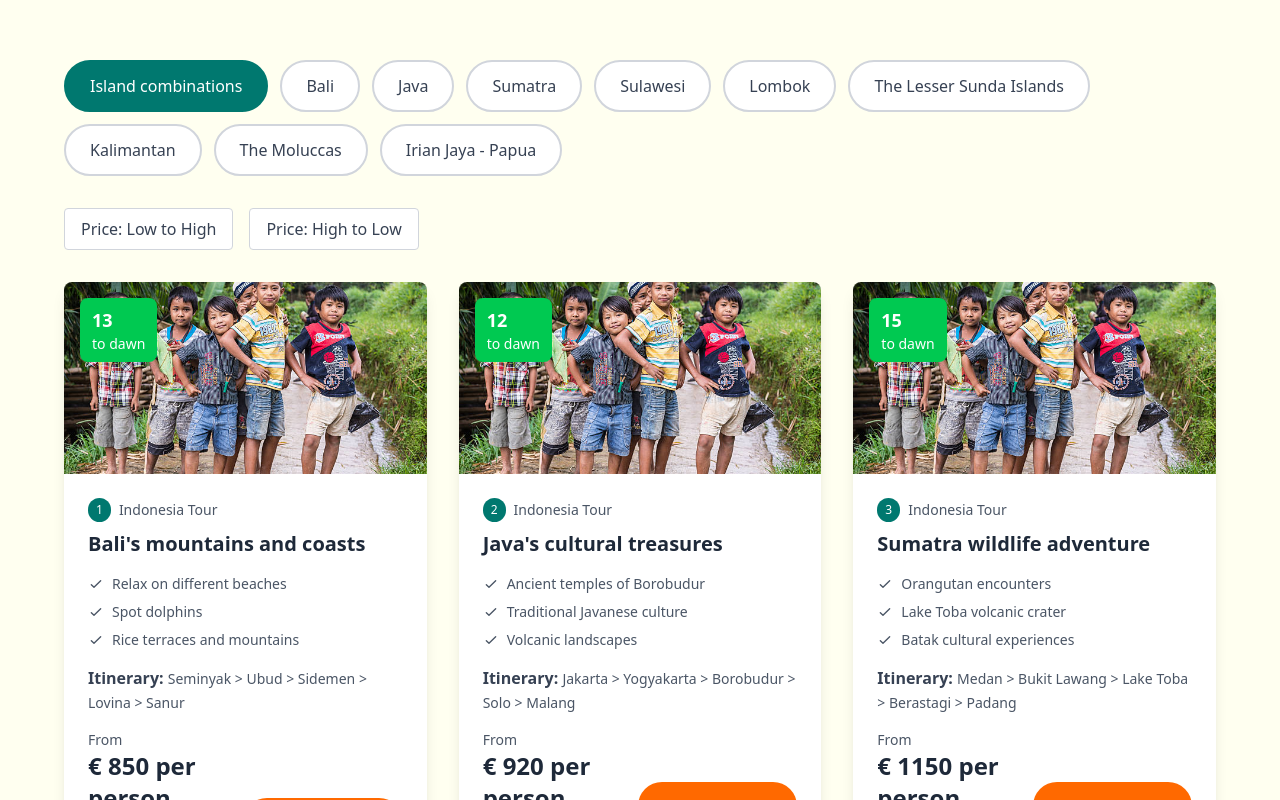
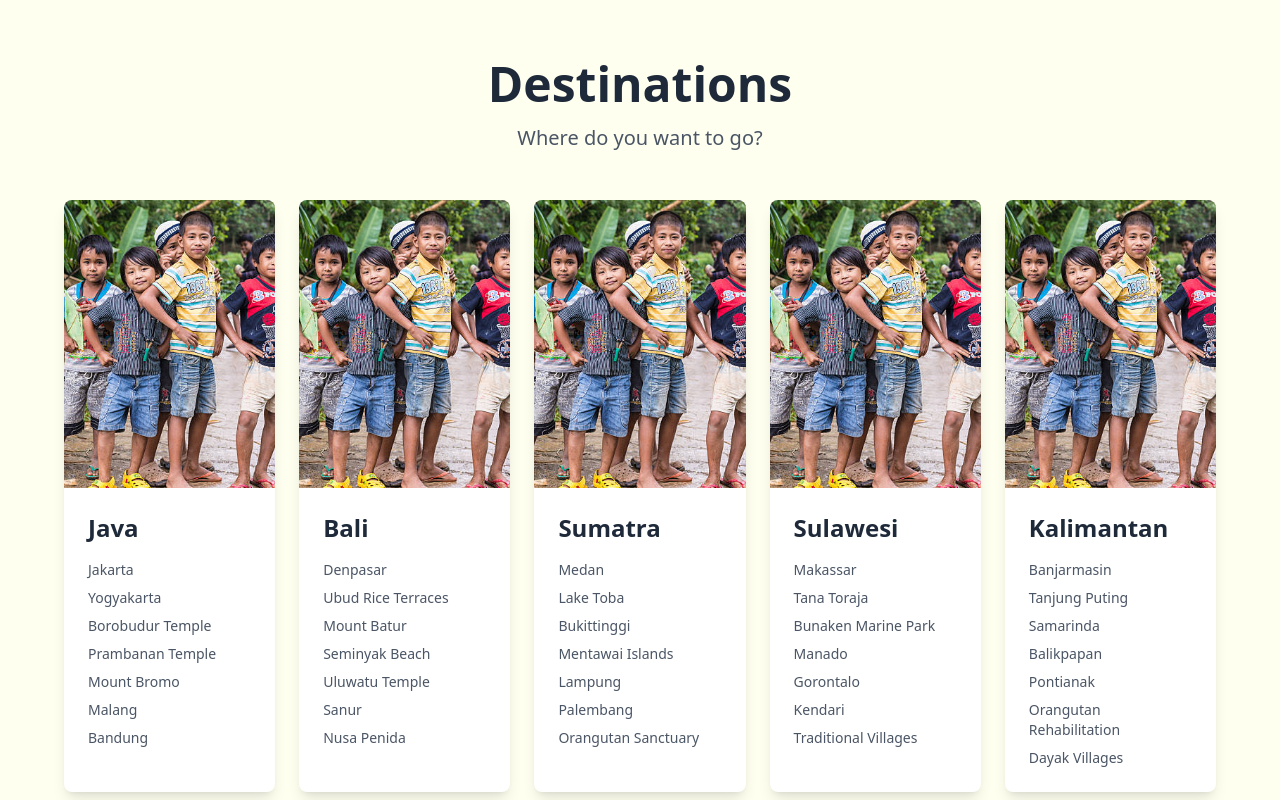
Before and after one commit to Ahmad-Selim59/robin-travel-v3, a Next.js app: page / in a window 1280 px wide. Shown: the part 1300-2100 px from the top of the page. Built offline with nearby package versions, Linux system fonts and the light colour scheme.

Commit message:
adding destinations

```diff
--- a/app/page.tsx
+++ b/app/page.tsx
@@ -1,12 +1,14 @@
 import Hero from '../components/hero/Hero';
 import Discover from '../components/discover/Discover';
 import Trips from '../components/trips/Trips';
+import Destinations from '../components/destinations/Destinations';
 
 export default function Home() {
   return (
     <main>
       <Hero />
       <Discover />
+      <Destinations />
       <Trips />
     </main>
   );
--- /dev/null
+++ b/components/destinations/Destinations.tsx
@@ -0,0 +1,65 @@
+import Image from 'next/image';
+import destinationData from './destinationData.json';
+
+interface Destination {
+  id: number;
+  name: string;
+  image: string;
+  itinerary: string[];
+}
+
+export default function Destinations() {
+  return (
+    <section className="py-16 px-4 md:px-8 lg:px-16 bg-gray-50" style={{ backgroundColor: '#FFFFF0' }}>
+      <div className="max-w-7xl mx-auto">
+        {/* Header */}
+        <div className="text-center mb-12">
+          <h2 className="text-4xl md:text-5xl font-bold text-gray-800 mb-4">
+            Destinations
+          </h2>
+          <p className="text-xl text-gray-600">
+            Where do you want to go?
+          </p>
+        </div>
+
+        {/* Destinations Grid */}
+        <div className="grid grid-cols-1 md:grid-cols-2 lg:grid-cols-5 gap-6">
+          {destinationData.map((destination: Destination) => (
+            <div key={destination.id} className="bg-white rounded-lg shadow-lg overflow-hidden hover:shadow-xl transition-shadow duration-300">
+              {/* Image */}
+              <div className="relative h-64 md:h-72">
+                <Image
+                  src={`/${destination.image}`}
+                  alt={destination.name}
+                  fill
+                  style={{ objectFit: 'cover' }}
+                  className="transition-transform duration-300 hover:scale-105"
+                />
+              </div>
+
+              {/* Content */}
+              <div className="p-6">
+                {/* Destination Name */}
+                <h3 className="text-2xl font-bold text-gray-800 mb-4">
+                  {destination.name}
+                </h3>
+
+                {/* Itinerary List */}
+                <div className="space-y-2">
+                  {destination.itinerary.map((item, index) => (
+                    <div
+                      key={index}
+                      className="text-gray-600 hover:text-blue-600 cursor-pointer transition-colors duration-200 text-sm"
+                    >
+                      {item}
+                    </div>
+                  ))}
+                </div>
+              </div>
+            </div>
+          ))}
+        </div>
+      </div>
+    </section>
+  );
+}
--- /dev/null
+++ b/components/destinations/destinationData.json
@@ -0,0 +1,72 @@
+[
+  {
+    "id": 1,
+    "name": "Java",
+    "image": "indo_kids.jpg",
+    "itinerary": [
+      "Jakarta",
+      "Yogyakarta",
+      "Borobudur Temple",
+      "Prambanan Temple",
+      "Mount Bromo",
+      "Malang",
+      "Bandung"
+    ]
+  },
+  {
+    "id": 2,
+    "name": "Bali",
+    "image": "indo_kids.jpg",
+    "itinerary": [
+      "Denpasar",
+      "Ubud Rice Terraces",
+      "Mount Batur",
+      "Seminyak Beach",
+      "Uluwatu Temple",
+      "Sanur",
+      "Nusa Penida"
+    ]
+  },
+  {
+    "id": 3,
+    "name": "Sumatra",
+    "image": "indo_kids.jpg",
+    "itinerary": [
+      "Medan",
+      "Lake Toba",
+      "Bukittinggi",
+      "Mentawai Islands",
+      "Lampung",
+      "Palembang",
+      "Orangutan Sanctuary"
+    ]
+  },
+  {
+    "id": 4,
+    "name": "Sulawesi",
+    "image": "indo_kids.jpg",
+    "itinerary": [
+      "Makassar",
+      "Tana Toraja",
+      "Bunaken Marine Park",
+      "Manado",
+      "Gorontalo",
+      "Kendari",
+      "Traditional Villages"
+    ]
+  },
+  {
+    "id": 5,
+    "name": "Kalimantan",
+    "image": "indo_kids.jpg",
+    "itinerary": [
+      "Banjarmasin",
+      "Tanjung Puting",
+      "Samarinda",
+      "Balikpapan",
+      "Pontianak",
+      "Orangutan Rehabilitation",
+      "Dayak Villages"
+    ]
+  }
+]
```
